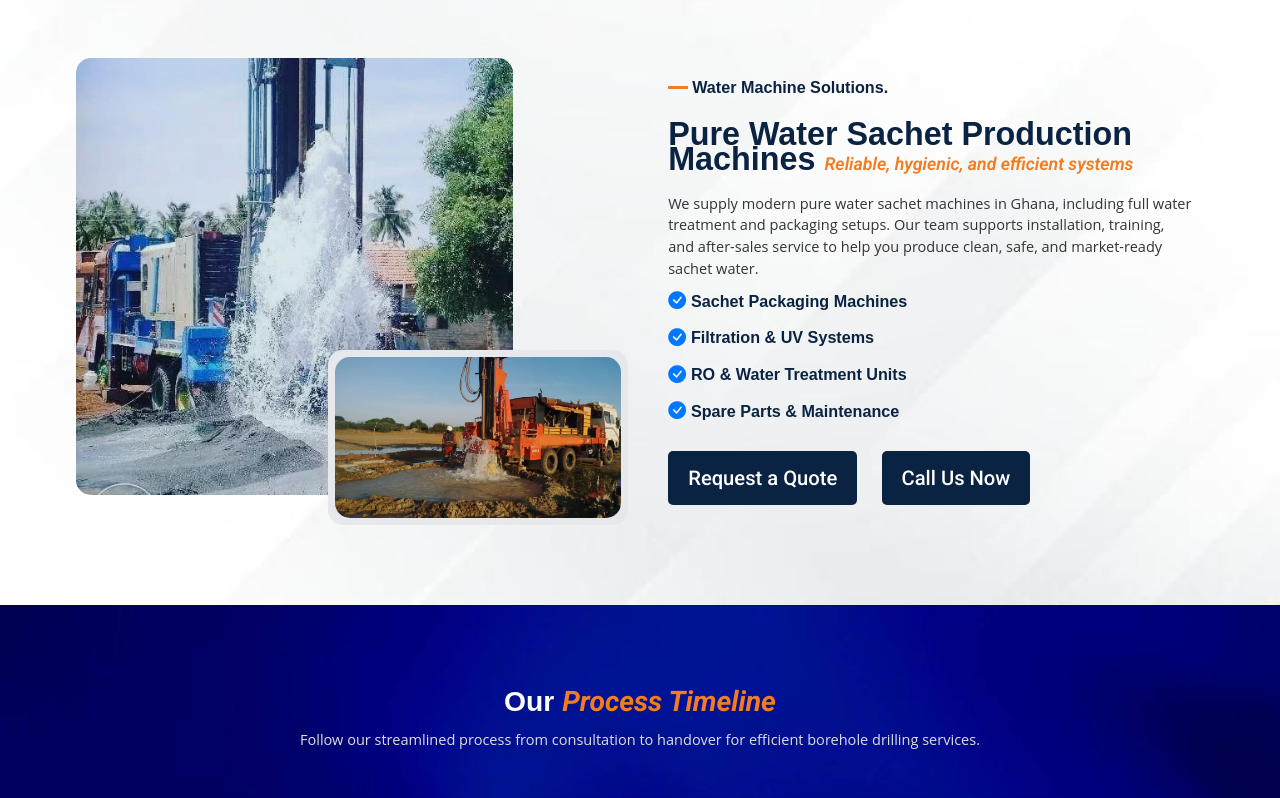
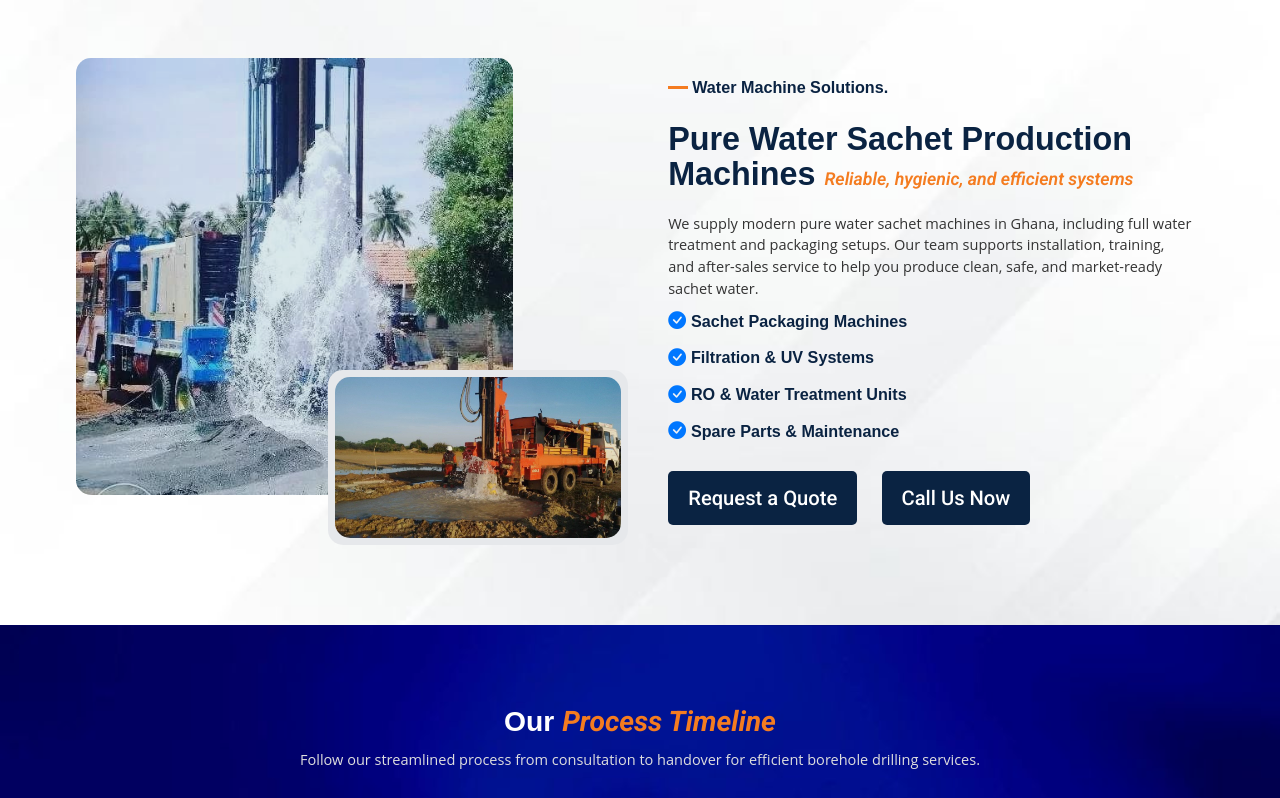
Before and after one commit to Isaacski1/iklyn-borehole-service, a plain HTML site: page index.html in a window 1280 px wide. Shown: the part 1640-2438 px from the top of the page. Drawn offline with nearby package versions, Linux system fonts and the light colour scheme; some packages are replaced by stand-ins of ours; a script that the page names is missing.

Commit message:
Updated the css

```diff
--- a/assets/css/style.css
+++ b/assets/css/style.css
@@ -369,7 +369,7 @@
   font-size: 4rem;
   font-weight: var(--font-weight-light-bold);
   color: var(--primary-color);
-  line-height: 25px;
+  line-height: 35px;
   margin-bottom: 2rem;
 }
 
```
